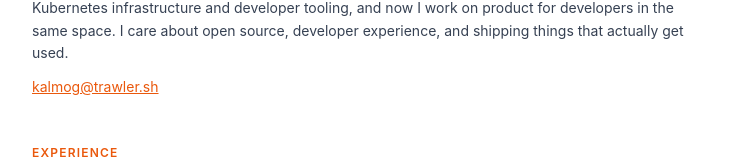
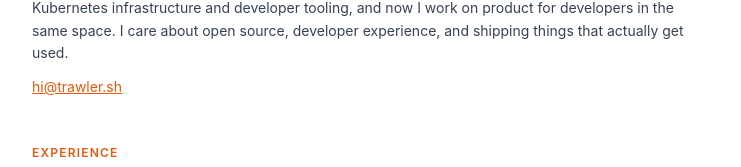
Before and after one commit to trawler/portfolio, a Next.js app: page /cv in a window 1280 px wide. Shown: the part 175-342 px from the top of the page, without its empty margins (184-925 px from the left). Built offline with nearby package versions, Linux system fonts and the light colour scheme.

Commit message:
chore: switch contact email to hi@trawler.sh

```diff
--- a/app/cv/page.tsx
+++ b/app/cv/page.tsx
@@ -14,12 +14,12 @@ const ResumePage = () => {
                         I care about open source, developer experience, and shipping things that actually get used.
                     </p>
                     <a
-                        href="mailto:kalmog@trawler.sh?subject=Let's Connect (from trawler.sh)"
+                        href="mailto:hi@trawler.sh?subject=Let's Connect (from trawler.sh)"
                         target="_blank"
                         rel="noopener noreferrer"
                         className="inline-block text-brand underline hover:text-brand/70 transition-colors"
                     >
-                        kalmog@trawler.sh
+                        hi@trawler.sh
                     </a>
                 </div>
             </section>
--- a/app/page.tsx
+++ b/app/page.tsx
@@ -31,7 +31,7 @@ const Page = () => {
             </svg>
           </a>
           <a
-            href="mailto:kalmog@trawler.sh?subject=Let's Connect (from trawler.sh)"
+            href="mailto:hi@trawler.sh?subject=Let's Connect (from trawler.sh)"
             target="_blank"
             rel="noopener noreferrer"
             className="text-gray-400 hover:text-brand transition-colors"
```
